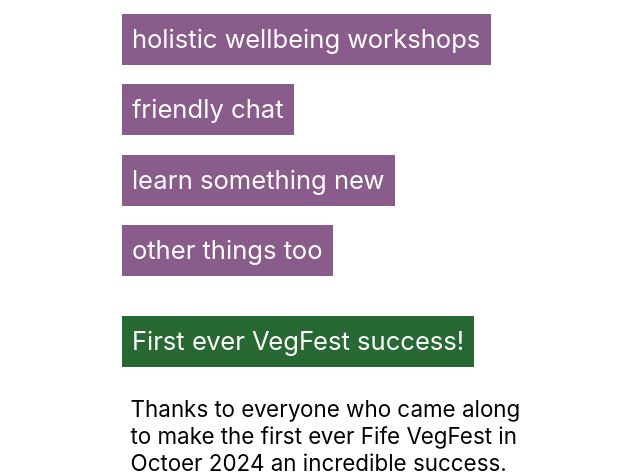
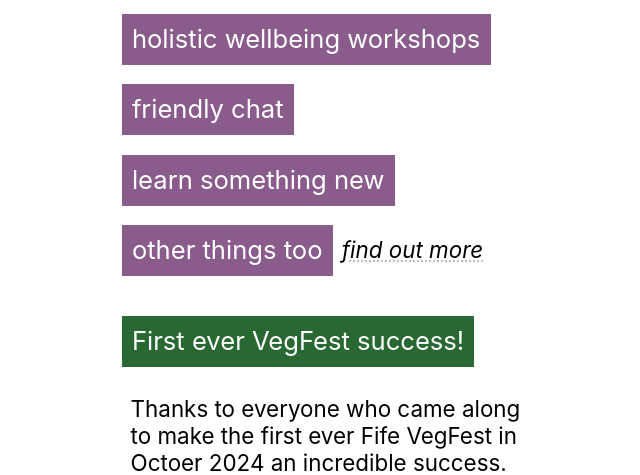
Before and after one commit to rhiaro/vegfest, a PHP site: page /index.php in a window 1280 px wide. Shown: the part 448-923 px from the top of the page, without its empty margins (305-945 px from the left). Run offline with PHP 8.4, Linux system fonts and the light colour scheme.

Commit message:
vf2: more page

```diff
--- a/header.php
+++ b/header.php
@@ -11,6 +11,9 @@
     break;
   case "venue":
     $img = "beet2";
+    break;
+  case "more":
+    $img = "mushroom";
     break;
   default:
     $img = "turnip";
--- a/index.php
+++ b/index.php
@@ -25,6 +25,7 @@
     </div>
     <div class="line">
       <h3>other things too</h3>
+      <p><a href="more">find out more</a></p>
     </div>
     <h2 class="green">First ever VegFest success!</h2>
     <p>Thanks to everyone who came along to make the first ever Fife VegFest in Octoer 2024 an incredible success. <a href="/vegfest2024">Read about it here</a>.</p>
```
